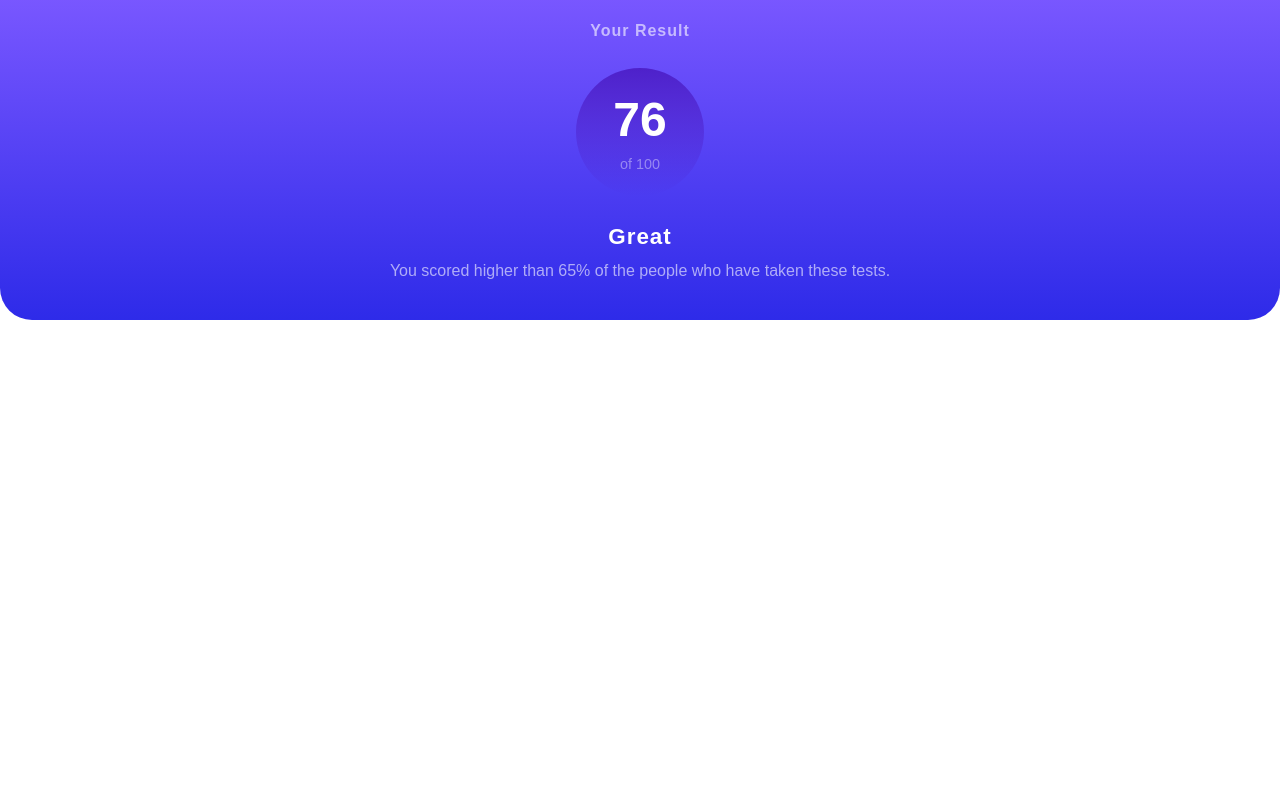
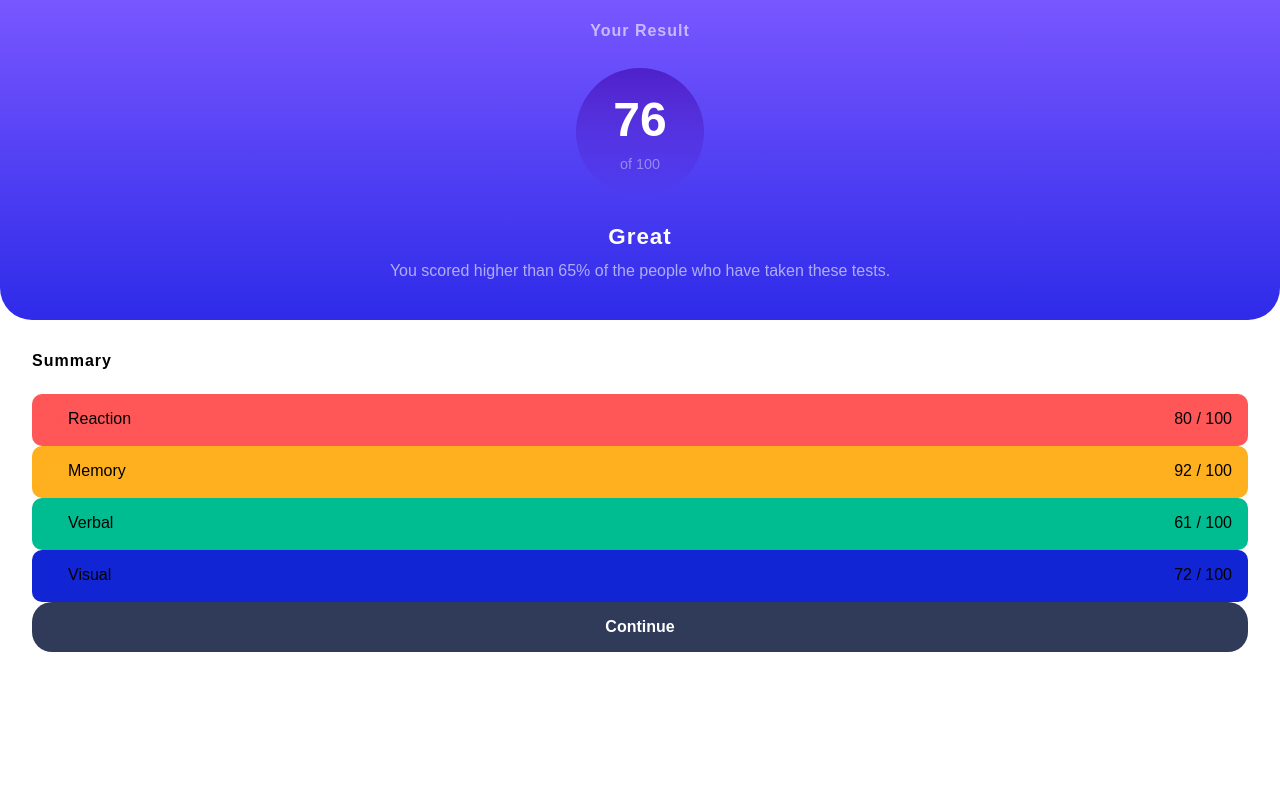
Before and after one commit to MNKPP/frontend_mentor_results_summary_component, a plain HTML site: page index.html in a window 1280 px wide. Drawn offline with Linux system fonts and the light colour scheme.

Commit message:
Started summary

```diff
--- a/index.html
+++ b/index.html
@@ -33,33 +33,41 @@
             </div>
         </section>
 
-<!--        <section id="summary">-->
-<!--            <h2>Summary</h2>-->
-<!--            <div class="cards">-->
-<!--                <div class="card">-->
-<!--                    <img src="assets/images/icon-reaction.svg" alt="">-->
-<!--                    <p>Reaction</p>-->
-<!--                    <span class="score">80 / 100</span>-->
-<!--                </div>-->
-<!--                <div class="card">-->
-<!--                    <img src="assets/images/icon-memory.svg" alt="">-->
-<!--                    <p>Memory</p>-->
-<!--                    <span class="score">92 / 100</span>-->
-<!--                </div>-->
-<!--                <div class="card">-->
-<!--                    <img src="assets/images/icon-verbal.svg" alt="">-->
-<!--                    <p>Verbal</p>-->
-<!--                    <span class="score">61 / 100</span>-->
-<!--                </div>-->
-<!--                <div class="card">-->
-<!--                    <img src="assets/images/icon-visual.svg" alt="">-->
-<!--                    <p>Visual</p>-->
-<!--                    <span class="score">72 / 100</span>-->
-<!--                </div>-->
-<!--            </div>-->
+        <section class="summary">
+            <h2>Summary</h2>
+            <div class="cards">
+                <div class="card red">
+                    <div class="group">
+                        <img src="assets/images/icon-reaction.svg" alt="">
+                        <p>Reaction</p>
+                    </div>
+                    <span class="score">80 / 100</span>
+                </div>
+                <div class="card yellow">
+                    <div class="group">
+                        <img src="assets/images/icon-memory.svg" alt="">
+                        <p>Memory</p>
+                    </div>
+                    <span class="score">92 / 100</span>
+                </div>
+                <div class="card cyan">
+                    <div class="group">
+                        <img src="assets/images/icon-verbal.svg" alt="">
+                        <p>Verbal</p>
+                    </div>
+                    <span class="score">61 / 100</span>
+                </div>
+                <div class="card blue">
+                    <div class="group">
+                        <img src="assets/images/icon-visual.svg" alt="">
+                        <p>Visual</p>
+                    </div>
+                    <span class="score">72 / 100</span>
+                </div>
+            </div>
 
-<!--            <button>Continue</button>-->
-<!--        </section>-->
+            <button>Continue</button>
+        </section>
     </main>
 
 <!--  <div class="attribution">-->
--- a/style.css
+++ b/style.css
@@ -43,7 +43,7 @@ body {
 }
 
 
-/* Section Result */
+/* Section RESULT */
 .result {
     display: flex;
     flex-direction: column;
@@ -109,4 +109,56 @@ body {
     line-height: 1.4rem;
 }
 
-/* Section Result */
+/* Section SUMMARY */
+
+.summary {
+    display: flex;
+    flex-direction: column;
+    padding: 2rem;
+    height: 60%;
+}
+
+.summary h2 {
+    font-size: 1rem;
+    letter-spacing: 1px;
+    margin-bottom: 1.5rem;
+}
+
+
+.cards .card {
+    display: flex;
+    justify-content: space-between;
+    padding: 1rem;
+    border-radius: 10px;
+    font-size: 1rem;
+}
+
+.red {
+    background-color: hsl(0, 100%, 67%);
+}
+
+.yellow {
+    background-color: hsl(39, 100%, 56%);
+}
+
+.cyan {
+    background-color: hsl(166, 100%, 37%);
+}
+
+.blue {
+    background-color: hsl(234, 85%, 45%);
+}
+
+.group {
+    display: flex;
+}
+
+button {
+    border-radius: 20px;
+    padding: 1rem;
+    background-color: #303B59;
+    font-size: 1rem;
+    font-weight: bold;
+    color: hsl(0, 0%, 100%);
+    border: none;
+}
```
